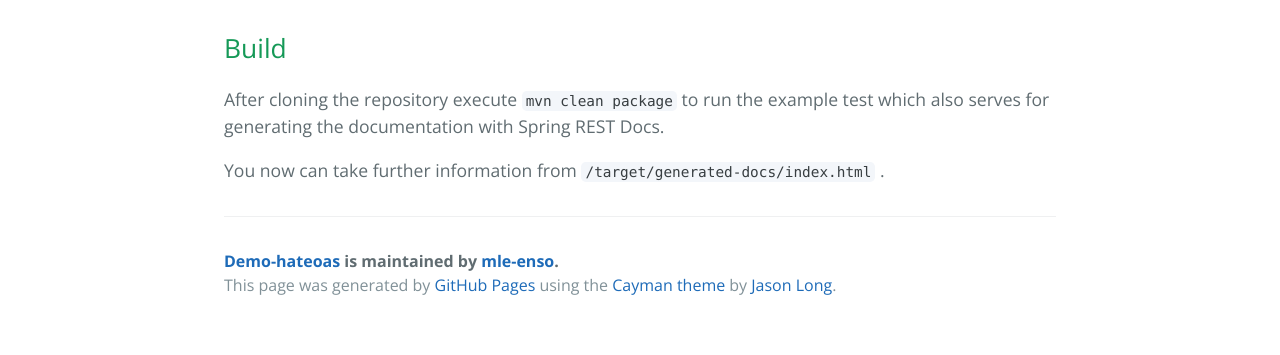
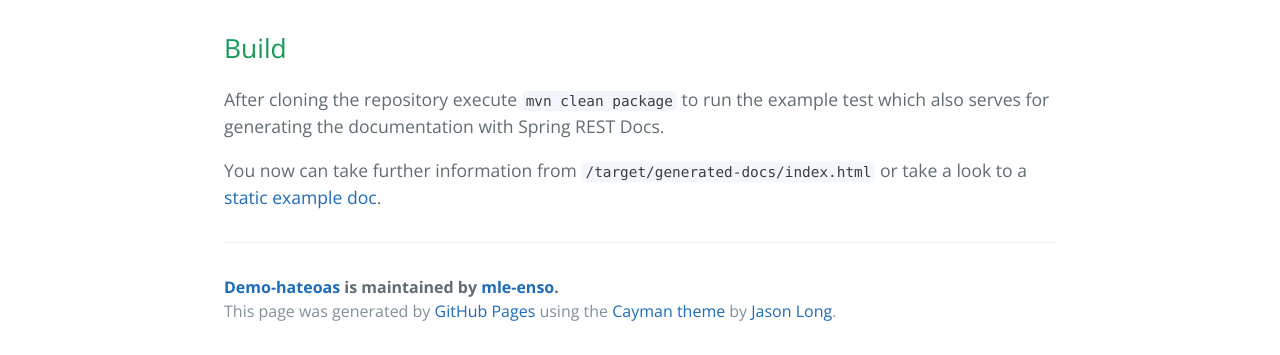
Before and after one commit to mle-enso/demo-hateoas, a plain HTML site: page index.html in a window 1280 px wide. Shown: the part 754-1109 px from the top of the page. Before the commit the page ends 1083 px from the top, so only its background shows below. Drawn offline with nearby package versions, Linux system fonts and the light colour scheme.

Commit message:
Add static doc

```diff
--- a/index.html
+++ b/index.html
@@ -33,7 +33,8 @@ so-called page type mappings.</p>
 <code>mvn clean package</code>
 to run the example test which also serves for generating the documentation with Spring REST Docs.</p>
 
-<p>You now can take further information from <code>/target/generated-docs/index.html</code> .</p>
+<p>You now can take further information from <code>/target/generated-docs/index.html</code>
+or take a look to a <a href="rest-docs.html" target="_blank">static example doc</a>.</p>
 
       <footer class="site-footer">
         <span class="site-footer-owner"><a href="https://github.com/mle-enso/demo-hateoas">Demo-hateoas</a> is maintained by <a href="https://github.com/mle-enso">mle-enso</a>.</span>
```
